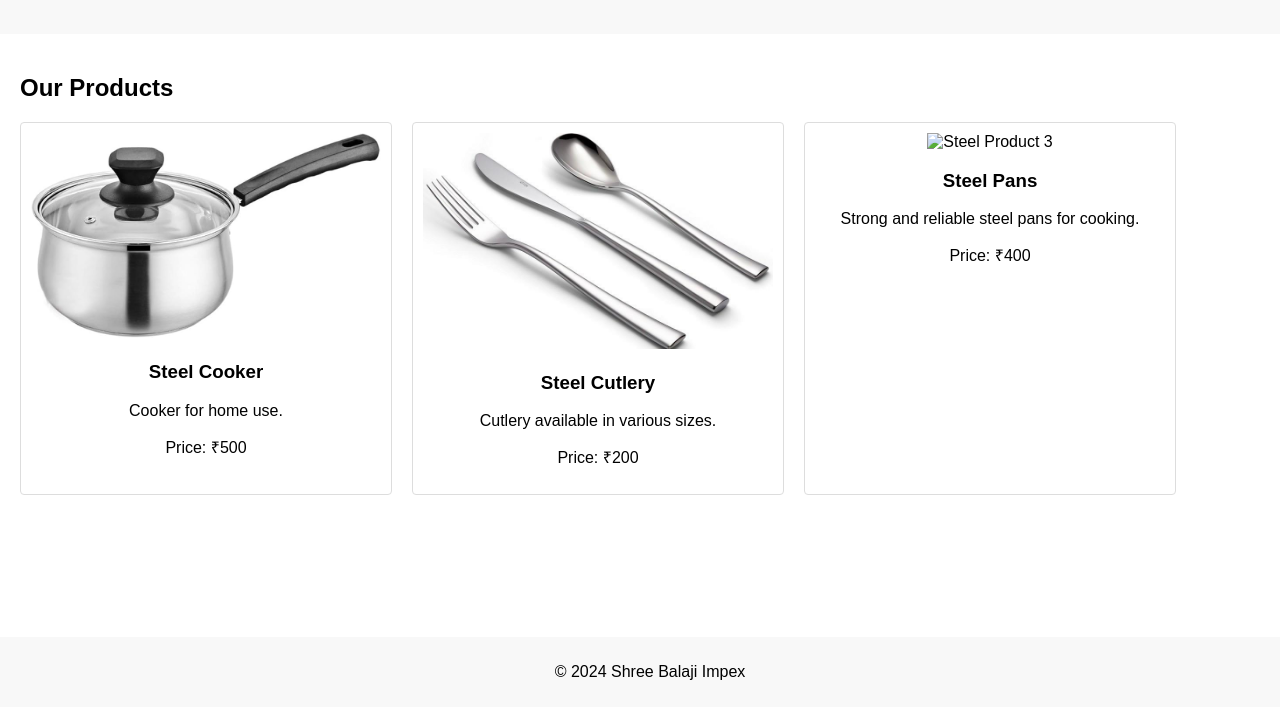
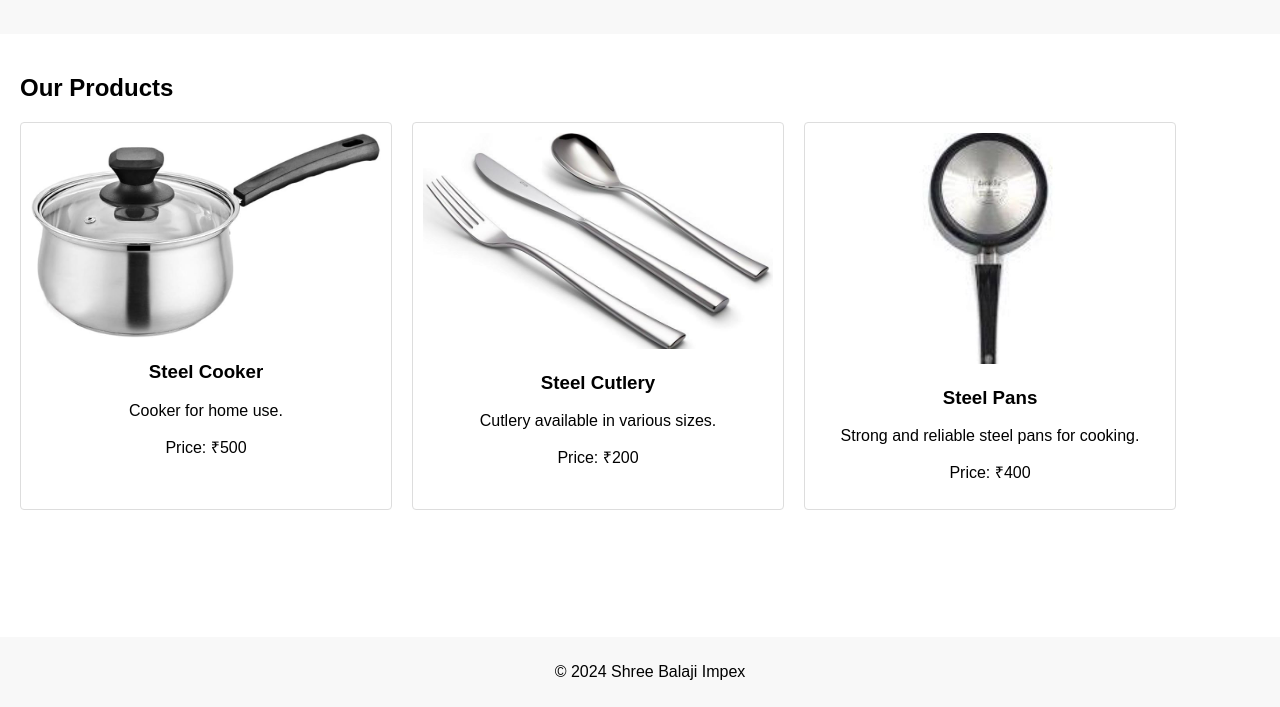
Before and after one commit to shefalimittal6/shreebalajiimpex.github.io, a plain HTML site: page products.html in a window 1280 px wide. Shown: the part 93-800 px from the top of the page. Drawn offline with Linux system fonts and the light colour scheme.

Commit message:
Update products.html

```diff
--- a/products.html
+++ b/products.html
@@ -34,7 +34,7 @@
                 <p>Price: ₹200</p>
             </div>
             <div class="product">
-                <img src="steel_product3.jpeg" alt="Steel Product 3">
+                <img src="steel_product3.jpg" alt="Steel Product 3">
                 <h3>Steel Pans</h3>
                 <p>Strong and reliable steel pans for cooking.</p>
                 <p>Price: ₹400</p>
```
